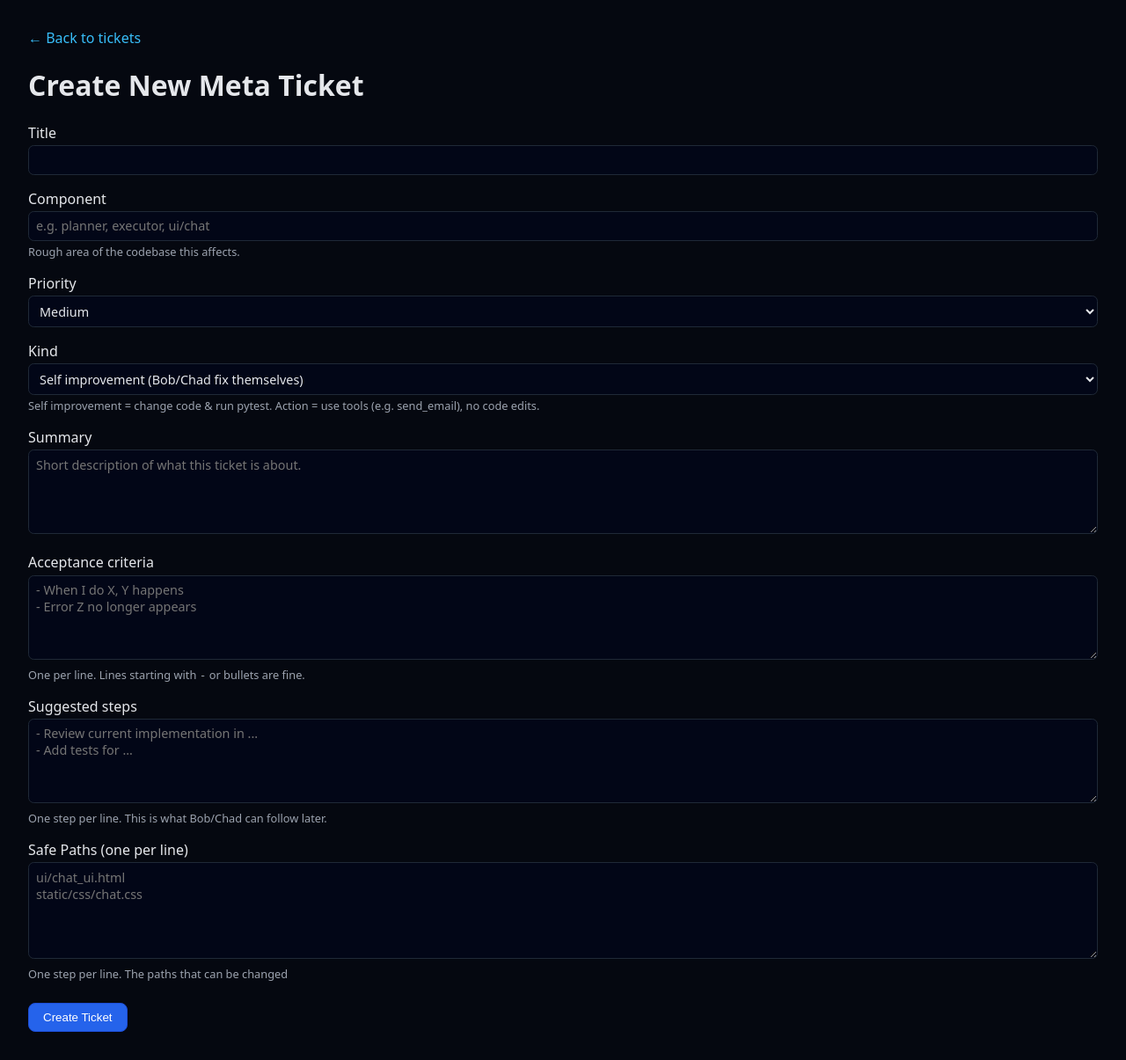
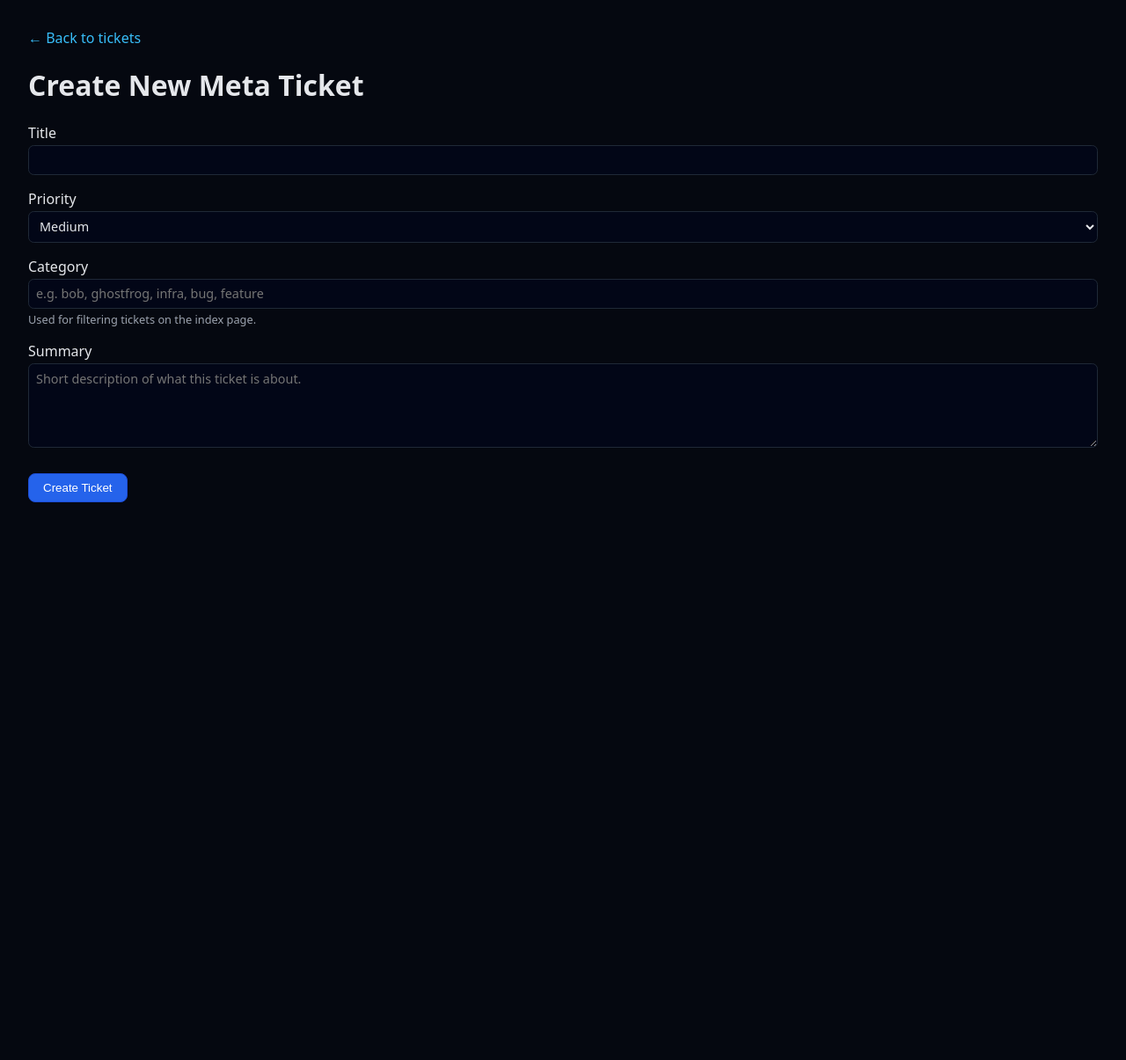
Before and after one commit to ghostfrog-ltd/portfolio, a Flask app: page /meta/new in a window 1280 px wide. Shown: the whole page at 88% size. After the commit the page ends 571 px from the top, so only its background shows below. Run offline with Flask 3, Linux system fonts and the light colour scheme; some libraries are stand-ins or nearby versions.

Commit message:
Meta Update

```diff
--- a/meta/templates/meta_new.html
+++ b/meta/templates/meta_new.html
@@ -53,12 +53,14 @@
 {% endif %}
 
 <form method="post">
+
     <label>
         Title
         <input type="text" name="title" required
                value="{{ (form.title or '') if form else '' }}">
     </label>
 
+    {% if using_ai %}
     <label>
         Component
         <input type="text" name="component"
@@ -66,25 +68,31 @@
                value="{{ (form.component or '') if form else '' }}">
         <div class="hint">Rough area of the codebase this affects.</div>
     </label>
+    {% endif %}
 
     <label>
         Priority
+        {% set current_prio = (form.priority or 'medium') if form else 'medium' %}
         <select name="priority">
-            {% set current_prio = (form.priority or 'medium') if form else 'medium' %}
-            <option value="low" {% if current_prio==
-            'low' %}selected{% endif %}>Low</option>
-            <option value="medium" {% if current_prio==
-            'medium' %}selected{% endif %}>Medium</option>
-            <option value="high" {% if current_prio==
-            'high' %}selected{% endif %}>High</option>
+            <option value="low" {% if current_prio=='low' %}selected{% endif %}>Low</option>
+            <option value="medium" {% if current_prio=='medium' %}selected{% endif %}>Medium</option>
+            <option value="high" {% if current_prio=='high' %}selected{% endif %}>High</option>
         </select>
     </label>
 
     <label>
+        Category
+        <input type="text" name="category"
+               placeholder="e.g. bob, ghostfrog, infra, bug, feature"
+               value="{{ (form.category or '') if form else '' }}">
+        <div class="hint">Used for filtering tickets on the index page.</div>
+    </label>
+
+    {% if using_ai %}
+    <label>
         Kind
+        {% set current_kind = (form.kind or 'self_improvement') if form else 'self_improvement' %}
         <select name="kind">
-
-            {% set current_kind = (form.kind or 'self_improvement') if form else 'self_improvement' %}
             <option value="self_improvement"
                     {% if current_kind=='self_improvement' %}selected{% endif %}>
                 Self improvement (Bob/Chad fix themselves)
@@ -95,11 +103,11 @@
             </option>
         </select>
         <div class="hint">
-            Self improvement = change code & run pytest.
-            Action = use tools (e.g. send_email), no code edits.
+            Self improvement = change code & run pytest.<br>
+            Action = use tools (email, scripts, etc.), no codemods.
         </div>
     </label>
-
+    {% endif %}
 
     <label>
         Summary
@@ -107,27 +115,33 @@
                   placeholder="Short description of what this ticket is about.">{{ (form.summary or '') if form else '' }}</textarea>
     </label>
 
+    {% if using_ai %}
     <label>
         Acceptance criteria
         <textarea name="acceptance_criteria"
-                  placeholder="- When I do X, Y happens&#10;- Error Z no longer appears">{{ (form.acceptance_criteria or '') if form else '' }}</textarea>
+                  placeholder="- When I do X, Y happens&#10;- Z error no longer appears">{{ (form.acceptance_criteria or '') if form else '' }}</textarea>
         <div class="hint">One per line. Lines starting with <code>-</code> or bullets are fine.</div>
     </label>
+    {% endif %}
 
+    {% if using_ai %}
     <label>
         Suggested steps
         <textarea name="suggested_steps"
                   placeholder="- Review current implementation in ...&#10;- Add tests for ...">{{ (form.suggested_steps or '') if form else '' }}</textarea>
         <div class="hint">One step per line. This is what Bob/Chad can follow later.</div>
     </label>
+    {% endif %}
 
+    {% if using_ai %}
     <label>
         Safe Paths (one per line)
-        <textarea name="safe_paths" id="safe_paths" rows="5"
+        <textarea name="safe_paths" rows="5"
                   placeholder="ui/chat_ui.html&#10;static/css/chat.css"
                   class="form-control">{{ form.safe_paths if form.safe_paths else "" }}</textarea>
-        <div class="hint">One step per line. The paths that can be changed</div>
+        <div class="hint">Paths inside the repo that Bob/Chad are allowed to edit.</div>
     </label>
+     {% endif %}
 
     <div class="actions">
         <button type="submit">Create Ticket</button>
--- a/meta/web.py
+++ b/meta/web.py
@@ -7,6 +7,8 @@ from typing import List, Dict, Any, Optional
 from uuid import uuid4
 import subprocess
 from datetime import datetime, timezone
+
+USING_AI = False
 
 # Blueprint – mounted at /meta
 
@@ -193,12 +195,10 @@ def edit_ticket(ticket_id: str):
         area = (request.form.get("component") or "").strip()
         priority = (request.form.get("priority") or "medium").strip()
         summary = (request.form.get("summary") or "").strip()
-
+        category = (request.form.get("category") or ticket.get("category") or "general").strip()
         acceptance_raw = request.form.get("acceptance_criteria") or ""
         steps_raw = request.form.get("suggested_steps") or ""
         safe_paths_raw = request.form.get("safe_paths") or ""
-
-
         kind = (request.form.get("kind") or "self_improvement").strip()
 
         if not title:
@@ -232,8 +232,7 @@ def edit_ticket(ticket_id: str):
         ticket["suggested_steps"] = suggested_steps
         ticket["safe_paths"] = safe_paths
         ticket["kind"] = kind
-
-        print(ticket["kind"])
+        ticket["category"] = category
 
         # Keep id/ticket_id/created_at/kind/status as-is
         path = TICKETS_DIR / f"{ticket_id}.json"
@@ -255,14 +254,13 @@ def edit_ticket(ticket_id: str):
         "kind": ticket.get("kind","")
     }
 
-    print(form)
-
     return render_template(
         "meta_new.html",  # reuse same template
         error=None,
         form=form,
         ticket=ticket,
         edit_mode=True,
+        using_ai=USING_AI
     )
 
 
@@ -273,7 +271,7 @@ def new_ticket():
         area = (request.form.get("component") or "").strip()  # map component -> area
         priority = (request.form.get("priority") or "medium").strip()
         summary = (request.form.get("summary") or "").strip()
-
+        category = (request.form.get("category") or "general").strip()
         acceptance_raw = request.form.get("acceptance_criteria") or ""
         steps_raw = request.form.get("suggested_steps") or ""
 
@@ -328,6 +326,7 @@ def new_ticket():
             "last_run": None,
             "last_bob_reply": None,
             "last_chad_summary": None,
+            "category": category,  # 👈 NEW
         }
 
         TICKETS_DIR.mkdir(parents=True, exist_ok=True)
@@ -338,27 +337,52 @@ def new_ticket():
         return redirect(url_for("meta.meta_detail", ticket_id=ticket_id))
 
     # GET
-    return render_template("meta_new.html", error=None, form={})
+    return render_template("meta_new.html", error=None, form={}, using_ai=USING_AI)
 
 
 @meta_bp.route("/")
 def meta_index():
     """
-    Index page listing meta tickets, with optional status filter.
-    /meta?status=open | done | all
+    Index page listing meta tickets, with optional status + category filter.
+    /meta?status=open|done|all&category=foo|all
     """
 
-    print('HELLOW')
     status = request.args.get("status", "open")  # default: open
+    category = request.args.get("category", "all")
+
+    # Load all tickets once
     tickets = list_all_tickets()
 
+    # Build list of available categories from all tickets
+    categories = sorted(
+        {
+            t.get("category")
+            for t in tickets
+            if t.get("category")
+        }
+    )
+
+    # Filter by status
     if status in {"open", "done"}:
         tickets = [
             t for t in tickets
             if (t.get("status") or "open") == status
         ]
 
-    return render_template("meta_index.html", tickets=tickets, current_status=status)
+    # Filter by category (skip if "all")
+    if category != "all":
+        tickets = [
+            t for t in tickets
+            if t.get("category") == category
+        ]
+
+    return render_template(
+        "meta_index.html",
+        tickets=tickets,
+        current_status=status,
+        current_category=category,
+        categories=categories,
+    )
 
 
 @meta_bp.route("/<ticket_id>")
```
Also changed, not shown: meta/templates/meta_detail.html (+40 -6 lines), meta/templates/meta_index.html (+40 -5 lines), 1 other file.
